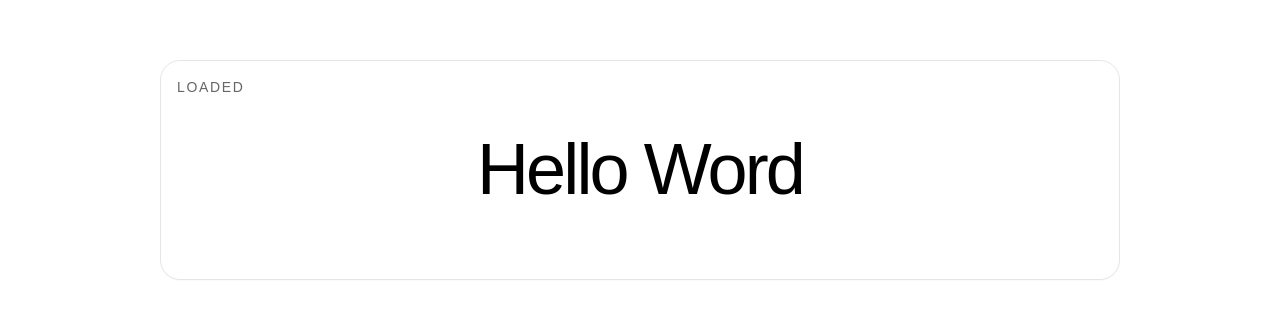
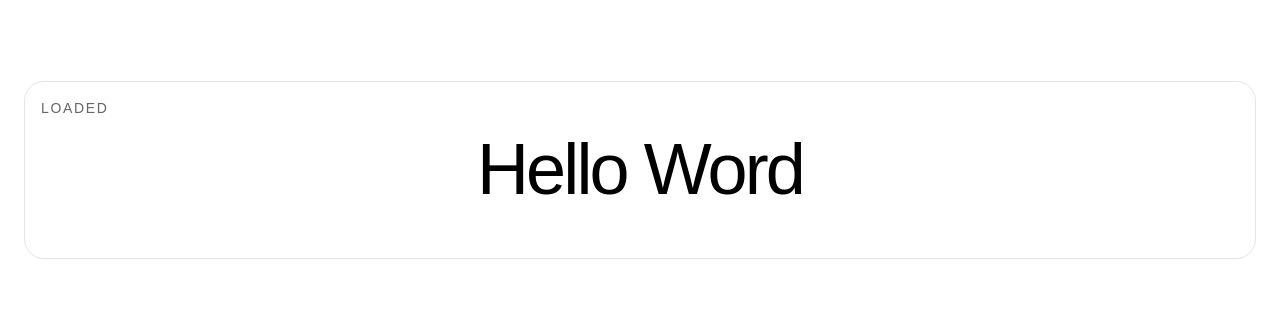
Before and after one commit to ThanhNV121097/project-4173058f, a Next.js app in the folder code/frontend/: page / in a window 1280 px wide. Shown: the part 230-548 px from the top of the page. Built offline with nearby package versions, Linux system fonts and the light colour scheme.

Commit message:
fix greeting frame token usage

```diff
--- a/code/frontend/components/GreetingFrame.module.css
+++ b/code/frontend/components/GreetingFrame.module.css
@@ -7,8 +7,7 @@
 }
 
 .frame {
-  width: min(100%, 960px);
-  min-height: 220px;
+  width: 100%;
   display: grid;
   place-items: center;
   position: relative;
@@ -17,6 +16,7 @@
   border-radius: var(--radius-md);
   box-shadow: var(--shadow-sm);
   background: var(--color-surface);
+  padding: var(--space-12) var(--space-6);
 }
 
 .label {
```
